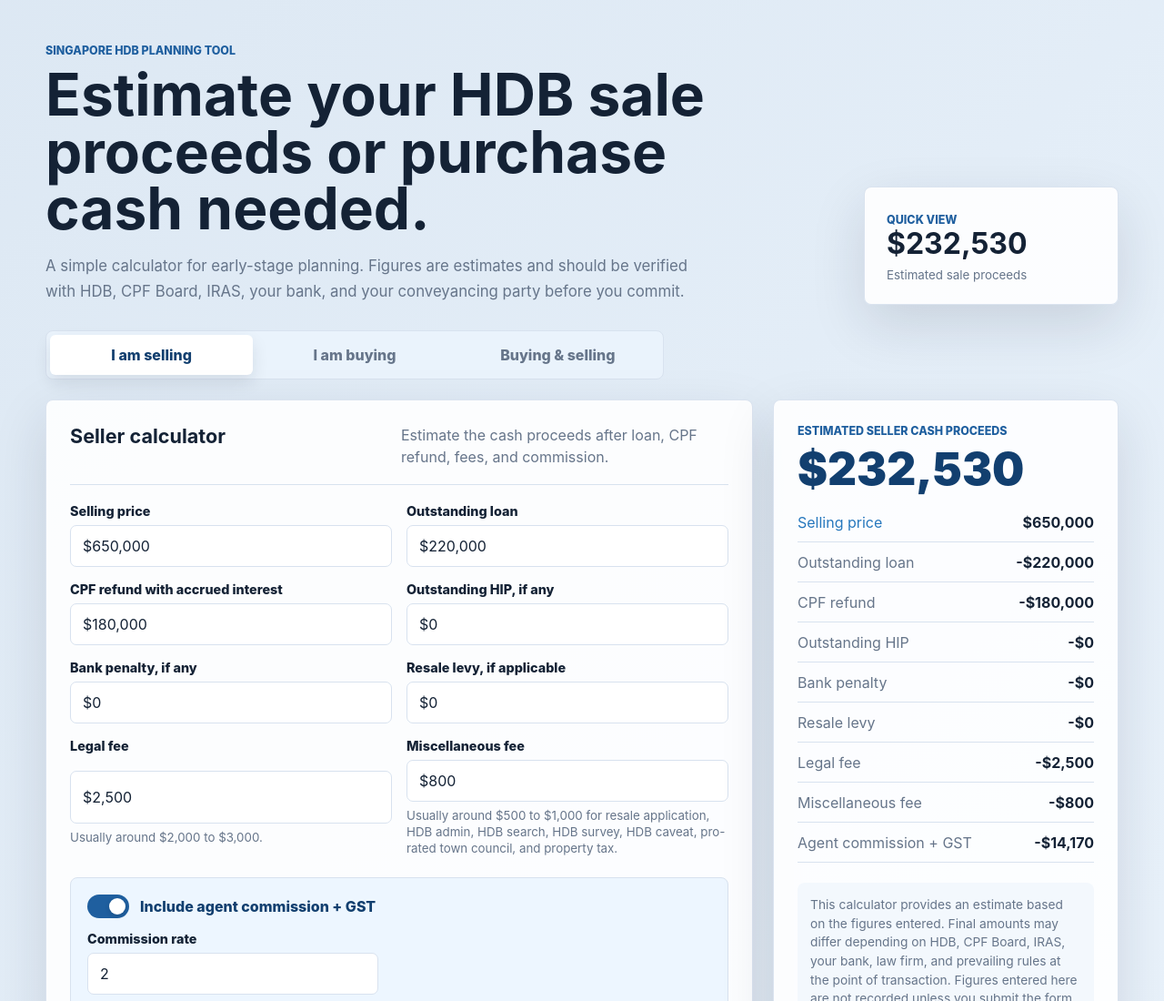
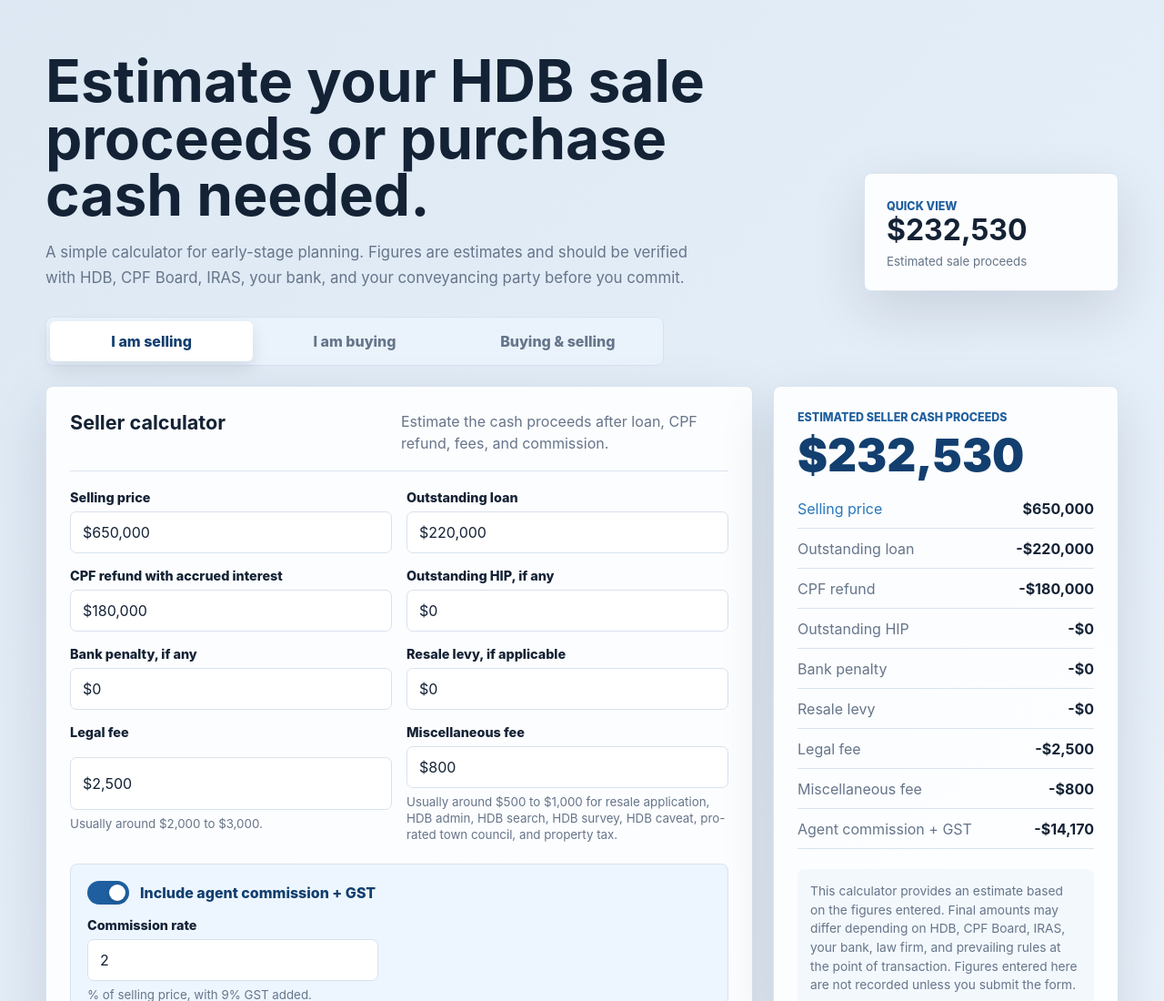
Before and after one commit to angieyapwt/hdb-calculator, a plain HTML site: page index.html in a window 1280 px wide. Shown: the top 1100 px of the page at 91% size. Drawn offline with Linux system fonts and the light colour scheme.

Commit message:
Update index.html

```diff
--- a/index.html
+++ b/index.html
@@ -10,7 +10,7 @@
     <main class="app">
       <section class="hero">
         <div>
-          <p class="eyebrow">Singapore HDB planning tool</p>
+          <p class="eyebrow"></p>
           <h1>Estimate your HDB sale proceeds or purchase cash needed.</h1>
           <p class="intro">
             A simple calculator for early-stage planning. Figures are estimates and should be verified with HDB, CPF Board, IRAS, your bank, and your conveyancing party before you commit.
```
